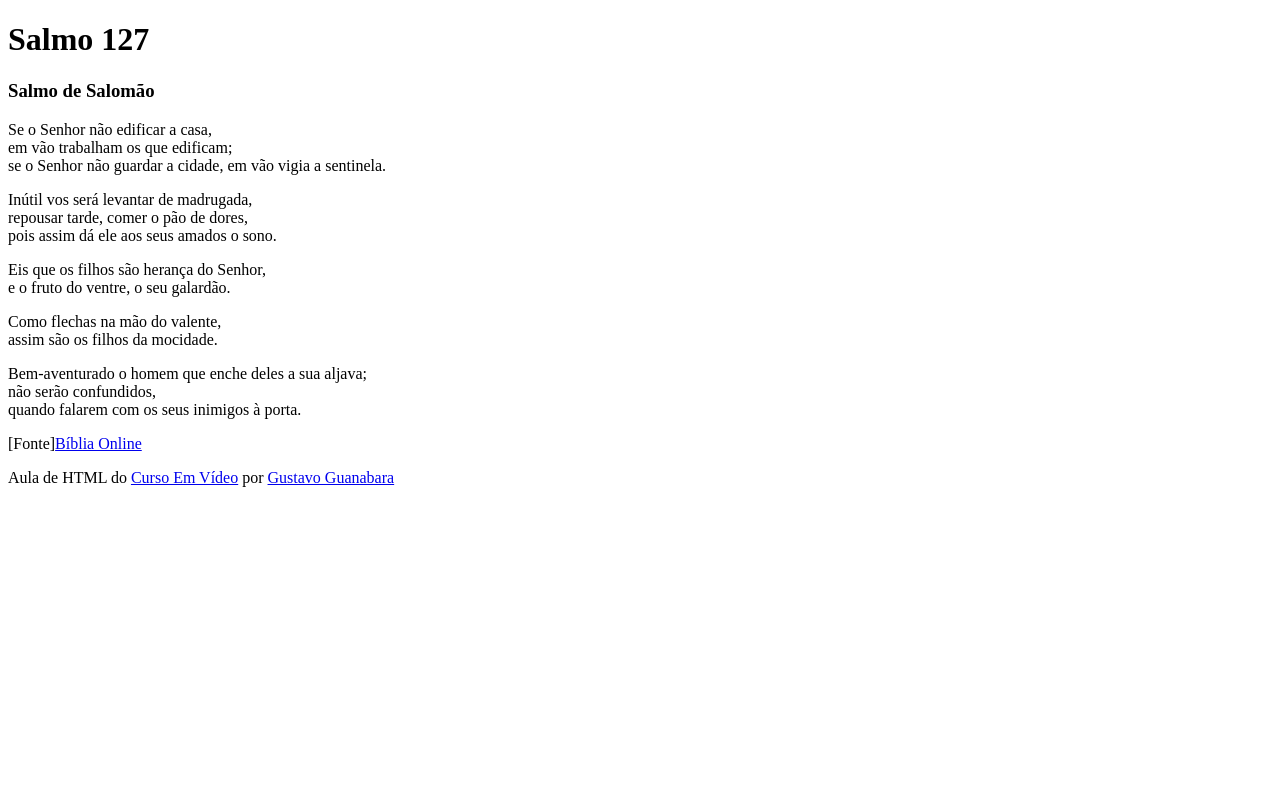
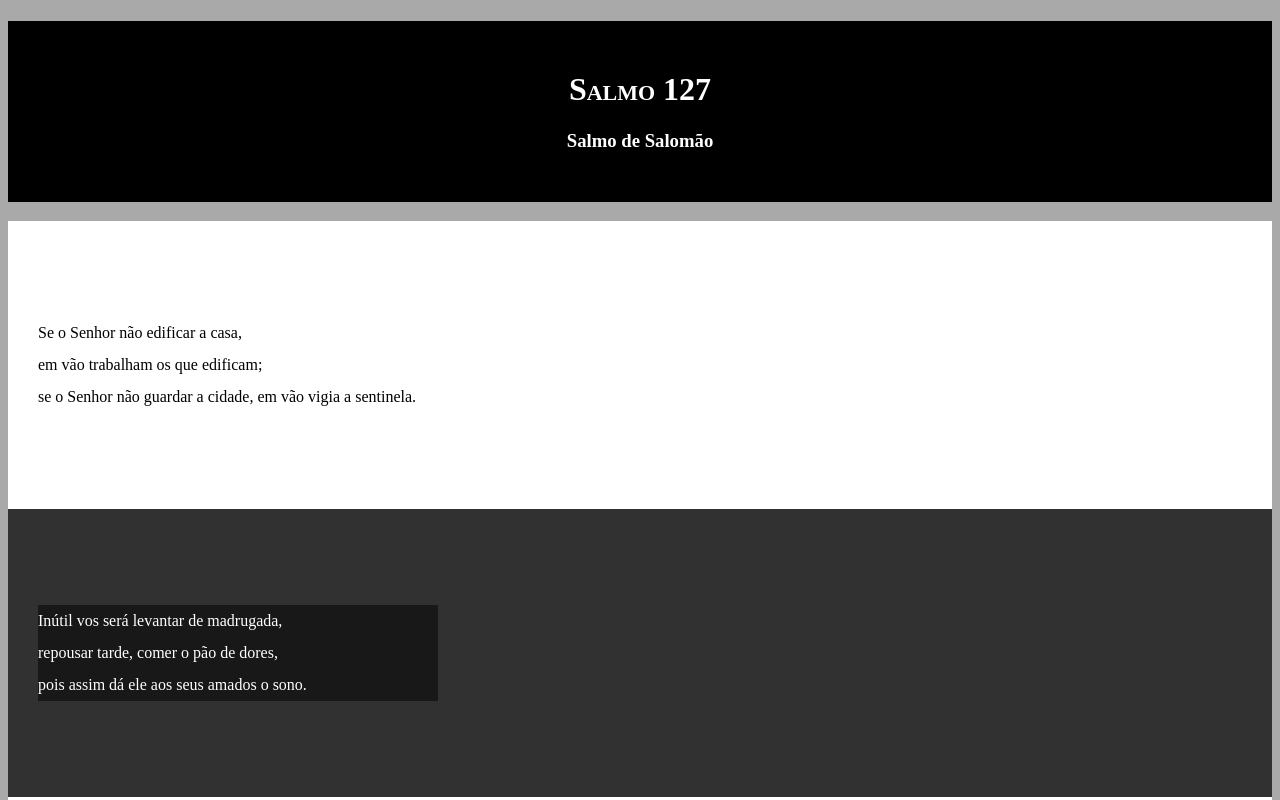
Before and after one commit to Vangl-dev/Cordel-site, a plain HTML site: page index.html in a window 1280 px wide. Shown: the top 800 px of the page. Drawn offline with Linux system fonts and the light colour scheme.

Commit message:
formatação css

```diff
--- a/index.html
+++ b/index.html
@@ -4,6 +4,7 @@
     <meta charset="UTF-8">
     <meta name="viewport" content="width=device-width, initial-scale=1.0">
     <title>Salmo 127</title>
+    <link rel="stylesheet" href="style.css">
 </head>
 <body>
         <header>
@@ -11,21 +12,23 @@
             <H3>Salmo de Salomão</H3>
         </header>
 
-    <section>
+    <section class="normal">
         <p>Se o Senhor não edificar a casa, <br>em vão trabalham os que edificam;<br> se o Senhor não guardar a cidade, em vão vigia a sentinela.<br></p>
     </section>
-    <section>
+    <section class="imagem">
         <p>Inútil vos será levantar de madrugada,<br> repousar tarde, comer o pão de dores, <br>pois assim dá ele aos seus amados o sono.<br></p>
         </section>
-        <section>
+        <section class="normal">
             <p>Eis que os filhos são herança do Senhor,<br> e o fruto do ventre, o seu galardão.<br></p>
             <p>Como flechas na mão do valente,<br> assim são os filhos da mocidade.<br></p>
 
     </section>
-    <section>
+    <section class="imagem">
         <p>Bem-aventurado o homem que enche deles a sua aljava;<br> não serão confundidos, <br>quando falarem com os seus inimigos à porta.<br></p>
     </section>
-    <p>[Fonte]<a href="https://www.bibliaonline.com.br/arc/sl/127" target="_blank">Bíblia Online</a></p>
+    <section class="normal">
+        <p>[Fonte]<a href="https://www.bibliaonline.com.br/arc/sl/127" target="_blank">Bíblia Online</a></p>
+    </section>
     <footer>
         <p>Aula de HTML do <a href="#">Curso Em Vídeo</a> por <a href="#">Gustavo Guanabara</a></p>
     </footer>
--- /dev/null
+++ b/style.css
@@ -0,0 +1,65 @@
+@charset "UTF-8"
+
+* {
+    margin: 0px;
+    padding: 0px;
+
+}
+html, body {
+    background-color: darkgray;
+    min-height: 100vh;
+
+}
+header {
+    background-color: black;
+    color: white;
+    text-align: center;
+
+}
+header > h1 {
+    padding-top: 50px;
+    font-variant: small-caps;
+
+}
+header > h3 {
+    padding-bottom: 50px;
+
+}
+section {
+    padding-top: 10vh;
+    padding-bottom: 10vh;
+    line-height: 2em;
+    padding-left: 30px;
+
+}
+section.normal {
+    background-color: white;
+    color: black;
+
+}
+section.imagem {
+    background-color: rgb(49, 49, 49);
+    color: white;
+
+}
+section.imagem > p {
+    width: 400px;
+    background-color: rgba(0, 0, 0, 0.514);
+}
+
+a, footer a {
+    color: rgb(94, 92, 92);
+    text-decoration: none;
+    font-weight: bolder;
+}
+
+a:hover, footer a:hover {
+    text-decoration: underline;
+}
+footer {
+    background-color: black;
+    color: white;
+    text-align: center;
+    padding: 10px;
+
+}
```
